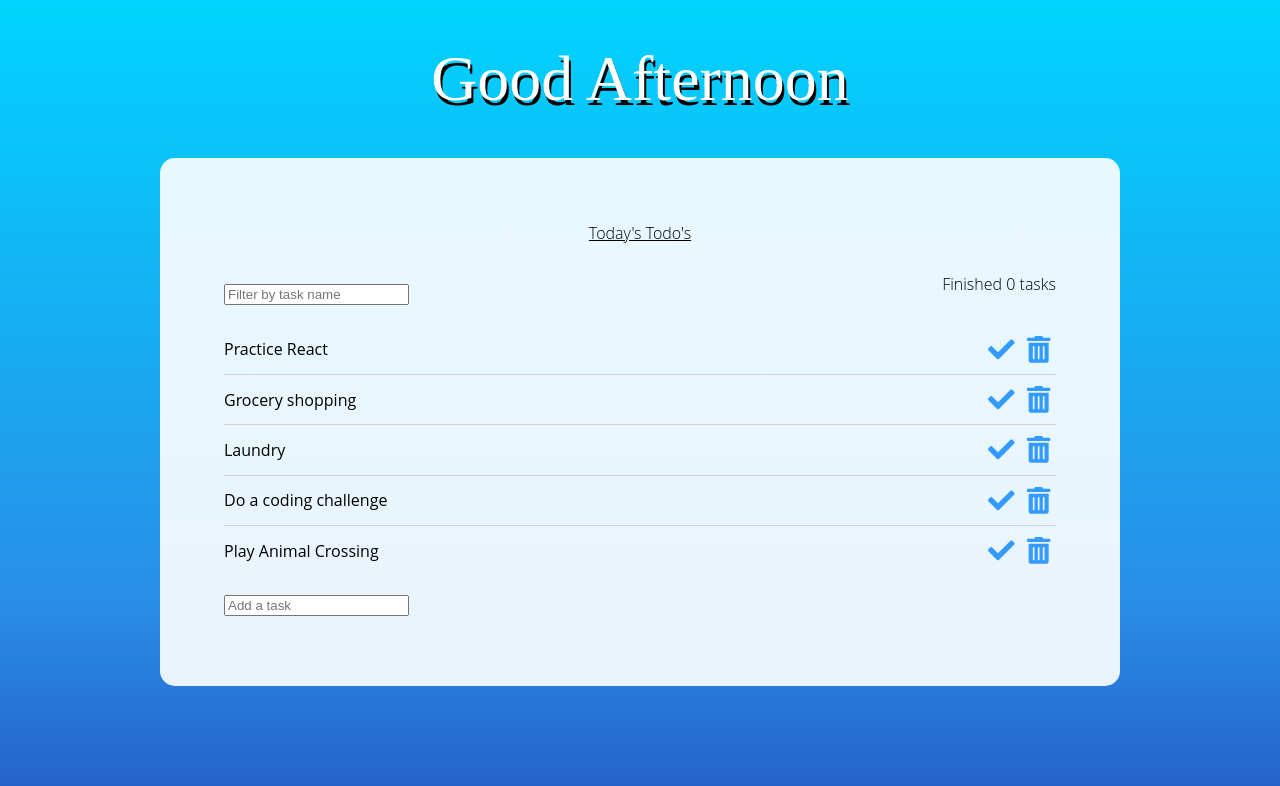
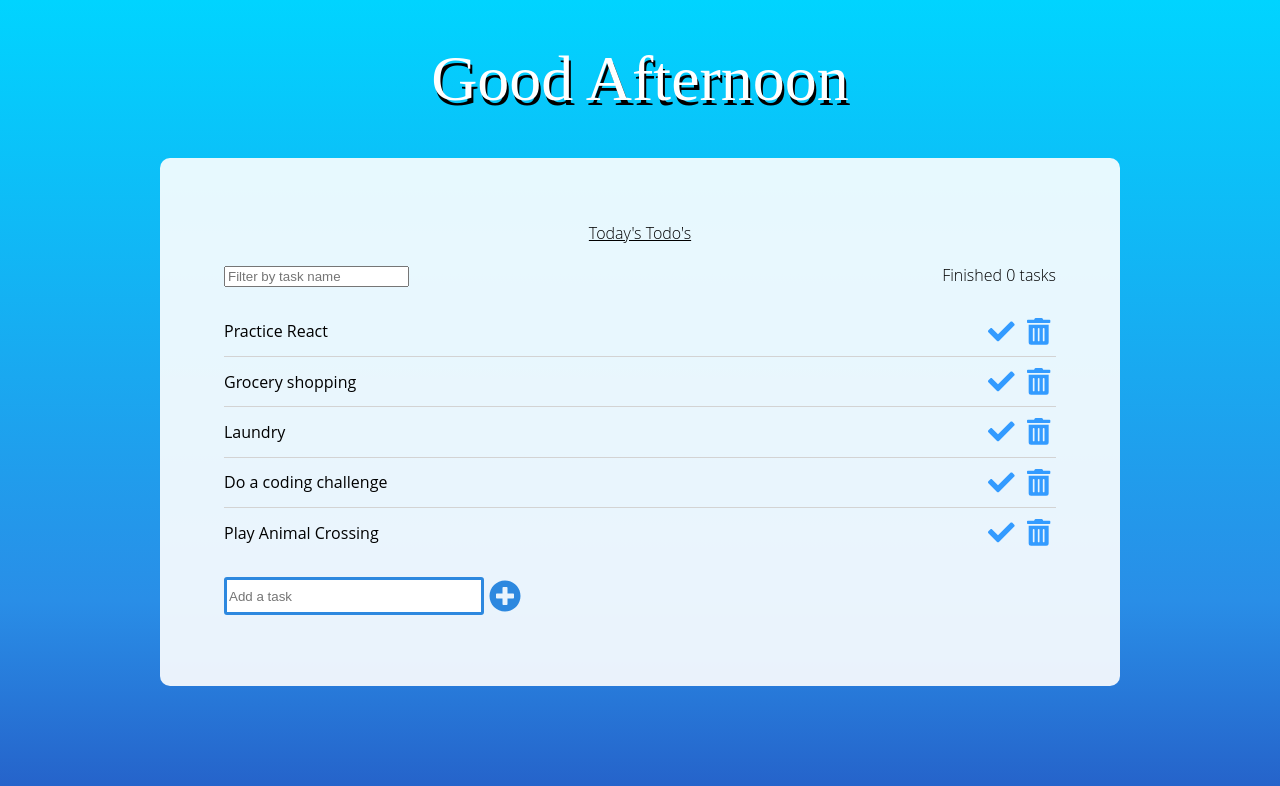
Before and after one commit to cayleatopolski/toDoListReact, a React (Create React App) app: page / in a window 1280 px wide. Shown: the top 786 px of the page. Built offline with nearby package versions, Linux system fonts and the light colour scheme.

Commit message:
Add feature added and working. Also did some more styling tweaks.

```diff
--- a/src/App.css
+++ b/src/App.css
@@ -119,7 +119,7 @@ main {
   padding: 5%;
   width: 100%;
   height: 50vh;
-  border-radius: 15px;
+  border-radius: 10px;
   overflow-y: scroll;
 }
 
--- a/src/App.js
+++ b/src/App.js
@@ -5,13 +5,11 @@ import TodoList from './components/TodoList/TodoList';
 import todosData from './todosData.json';
 
 const App = () => {
-  const [count, setCount] = useState(0);
-
   return (
     <main>
       <Greeting />
       <div className='todoList'>
-        <TodoList todosData={todosData} setCount={setCount} count={count} />
+        <TodoList todosData={todosData} />
       </div>
     </main>
   );
--- a/src/components/AddItem/AddItem.js
+++ b/src/components/AddItem/AddItem.js
@@ -1,9 +1,33 @@
 import React, { useState } from 'react';
 import styles from './addItem.module.css';
+import { FontAwesomeIcon } from '@fortawesome/react-fontawesome';
+import { faPlusCircle } from '@fortawesome/free-solid-svg-icons';
 
-const AddItem = () => {
-  const [value, addValue] = useState('');
-  return <input type='text' placeholder='Add a task'></input>;
+const AddItem = ({ tasks, setTasks }) => {
+  const [value, setValue] = useState('');
+
+  const addTask = () => {
+    setTasks([...tasks, { id: value, text: value }]);
+    setValue('');
+    console.log('add ran on click ', value, tasks);
+  };
+
+  return (
+    <div className={styles.addInputWrapper}>
+      <input
+        className={styles.addInput}
+        onChange={(event) => setValue(event.target.value)}
+        value={value}
+        placeholder='Add a task'
+      ></input>
+      <FontAwesomeIcon
+        icon={faPlusCircle}
+        size='2x'
+        className={styles.btnstyles}
+        onClick={addTask}
+      />
+    </div>
+  );
 };
 
 export default AddItem;
--- a/src/components/AddItem/addItem.module.css
+++ b/src/components/AddItem/addItem.module.css
@@ -1,3 +1,27 @@
-input {
+.addInputWrapper {
+  display: flex;
+  align-items: center;
   margin-top: 20px;
 }
+
+.addInput {
+  height: 30px;
+  width: 30%;
+  border: solid 3px #2d88df;
+  border-radius: 3px;
+}
+
+.addInput:focus {
+  border-color: #bb33ff;
+}
+
+.btnstyles {
+  color: #2d88df;
+  cursor: pointer;
+  margin-left: 5px;
+}
+
+.btnstyles:hover {
+  color: #bb33ff;
+  transition: ease-in 0.2s;
+}
--- a/src/components/Filter/filter.module.css
+++ b/src/components/Filter/filter.module.css
@@ -0,0 +1,26 @@
+.addInputWrapper {
+  display: flex;
+  align-items: center;
+  margin-top: 20px;
+}
+
+.addInput {
+  height: 30px;
+  width: 30%;
+  border: solid 3px #2d88df;
+  border-radius: 3px;
+}
+
+.addInput:focus {
+  border-color: #bb33ff;
+}
+
+.btnstyles {
+  color: #2d88df;
+  cursor: pointer;
+}
+
+.btnstyles:hover {
+  color: #bb33ff;
+  transition: ease-in 0.2s;
+}
--- a/src/components/TodoList/TodoList.js
+++ b/src/components/TodoList/TodoList.js
@@ -4,9 +4,10 @@ import Filter from '../Filter/Filter';
 import AddItem from '../AddItem/AddItem';
 import styles from './todoList.module.css';
 
-const TodoList = ({ todosData, setCount, count }) => {
+const TodoList = ({ todosData }) => {
   const [tasks, setTasks] = useState(todosData);
-  const [filteredTasks, setFilteredTasks] = useState(tasks);
+  const [count, setCount] = useState(0);
+  // const [filteredTasks, setFilteredTasks] = useState(tasks);
 
   return (
     <div>
@@ -19,18 +20,20 @@ const TodoList = ({ todosData, setCount, count }) => {
       </div>
 
       <div>
-        {todosData.map((todo) => (
+        {tasks.map((todo) => (
           <TodoItem
             key={todo.id}
             text={todo.text}
             setCount={setCount}
             count={count}
+            tasks={tasks}
+            setTasks={setTasks}
           />
         ))}
       </div>
-      <AddItem />
+      <AddItem tasks={tasks} setTasks={setTasks} />
     </div>
   );
 };
 
-export default memo(TodoList);
+export default TodoList;
```
